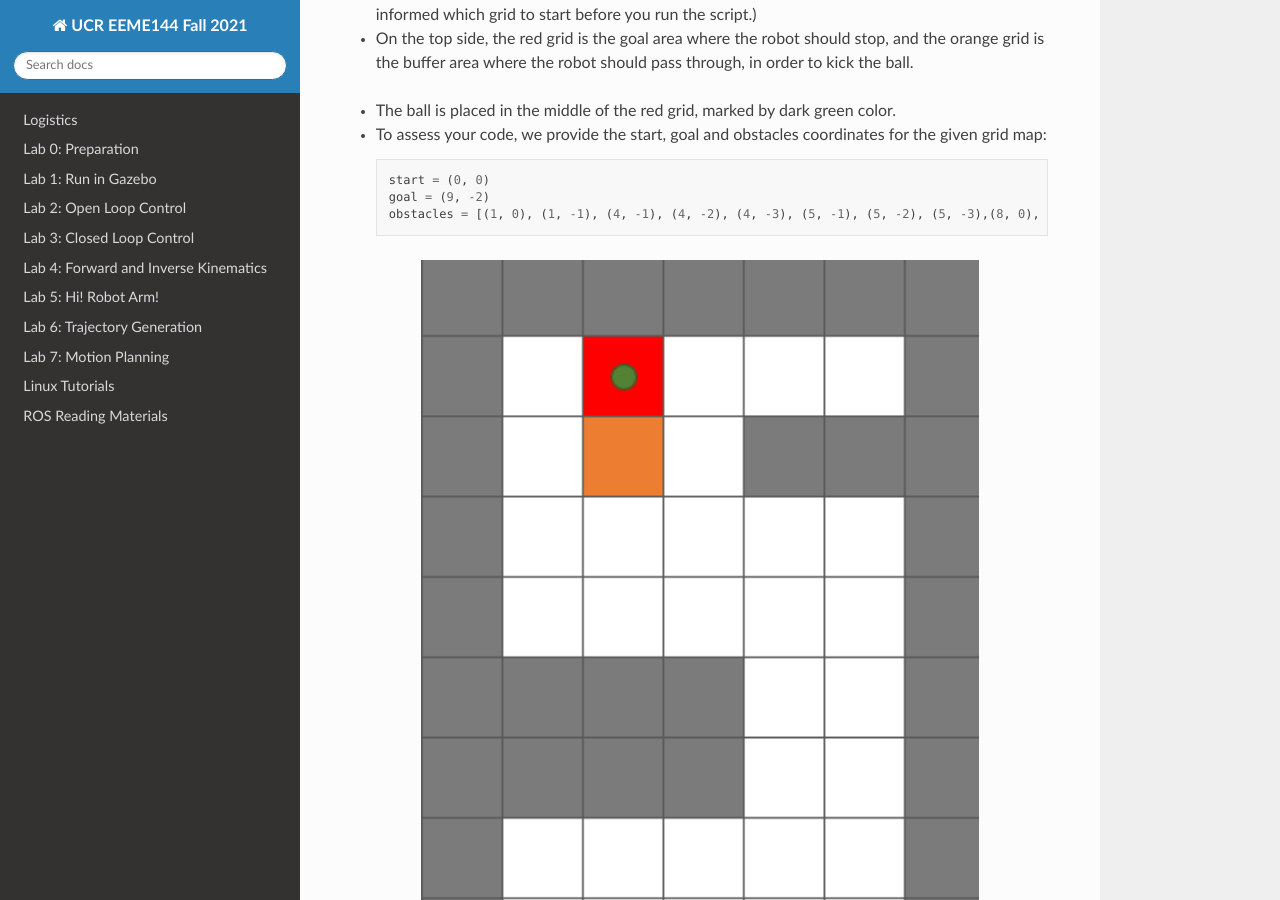
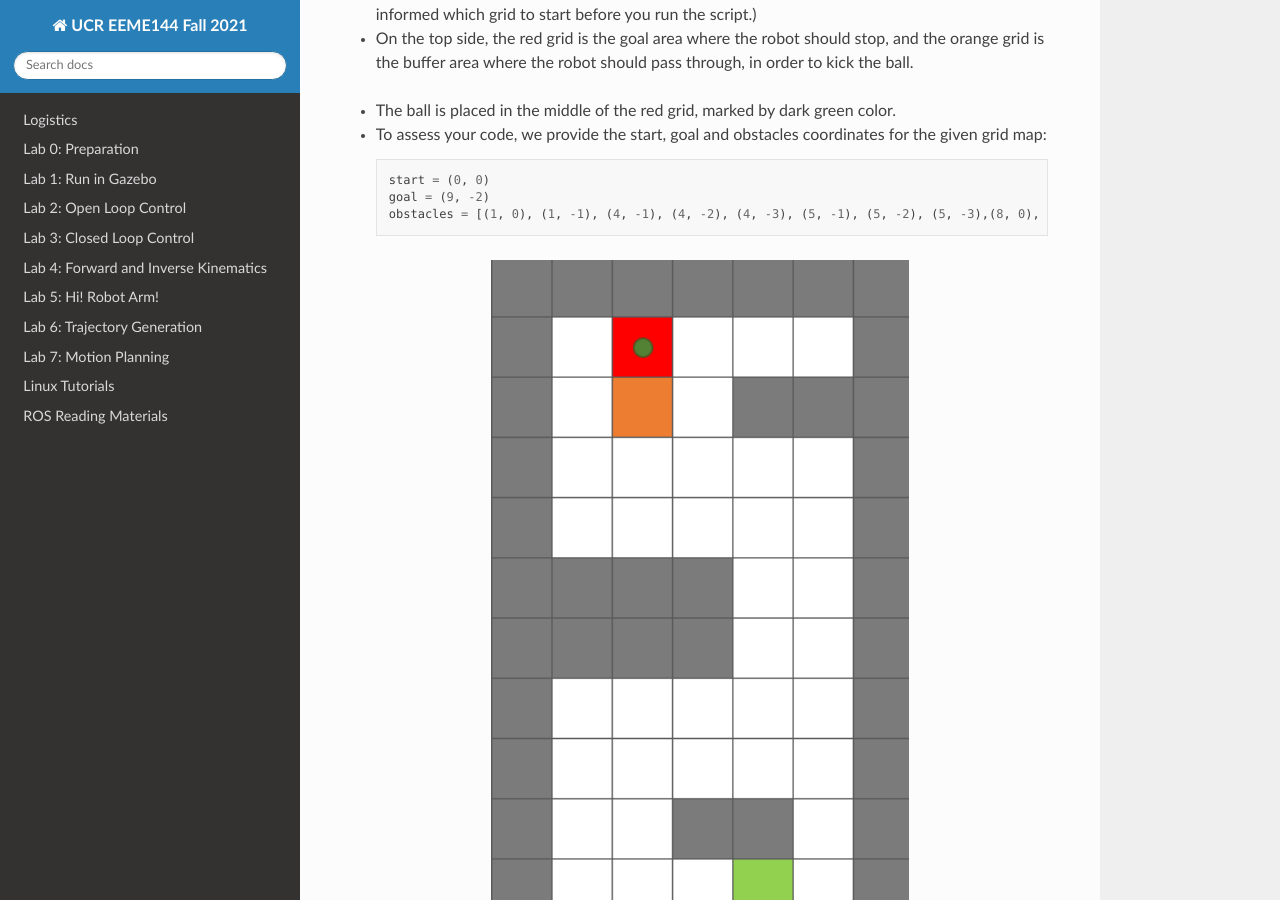
Before and after one commit to UCR-Robotics/ee144, a Sphinx documentation site: the page built from docs/lab8.rst, in a window 1280 px wide and 900 px high, scrolled down 4447 px. Built offline with Sphinx 7.4.7 and the Read the Docs theme 2.0.0, drawn with Linux system fonts in a browser that asks for light colours.

Commit message:
Update lab8.rst

```diff
--- a/docs/lab8.rst
+++ b/docs/lab8.rst
@@ -260,5 +260,5 @@ of the real world.
 
 
 .. image:: pics/grid_map.png
- :width: 80%
+ :width: 60%
  :align: center
```
